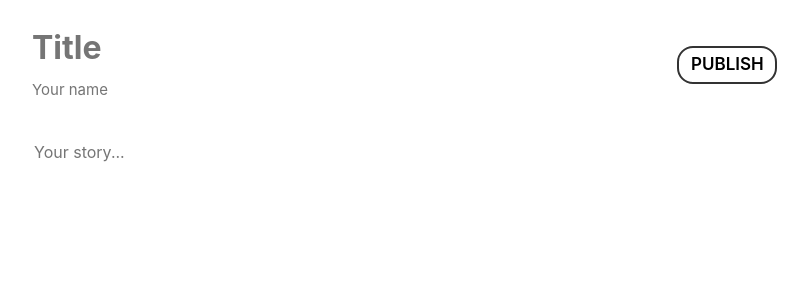
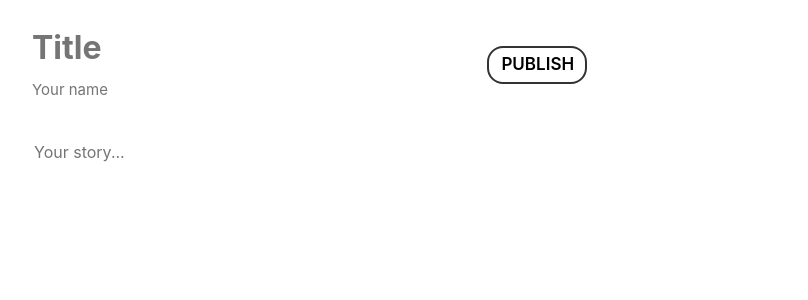
Before and after one commit to artes2517/Telegraph, a React (Create React App) app: page / in a window 1280 px wide. Shown: the top 300 px of the page, without its empty margins (263-1071 px from the left). Built offline with nearby package versions, Linux system fonts and the light colour scheme.

Commit message:
Change style

```diff
--- a/src/containers/StoryPage/StoryPage.css
+++ b/src/containers/StoryPage/StoryPage.css
@@ -13,10 +13,10 @@
 
 .App-aside {
   position: fixed;
-  left: 50%;
+  left: 43%;
   top: 0;
   right: 0;
-  margin: 46px 0 0 300px;
+  margin: 46px 0 0 200px;
 }
 
 .App-header h1, .App-header address {
```
